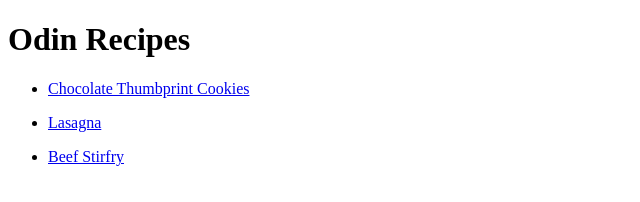
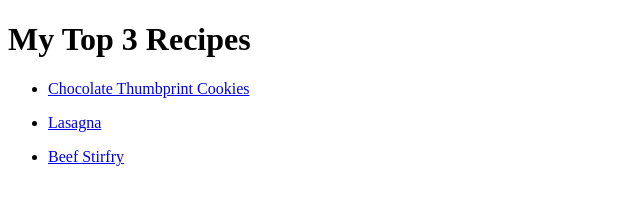
Before and after one commit to faseehirfan/odin-recipes, a plain HTML site: page index.html in a window 1280 px wide. Shown: the whole page, without its empty margins (0-640 px from the left). Drawn offline with Linux system fonts and the light colour scheme.

Commit message:
Changed Homepage H1

```diff
--- a/index.html
+++ b/index.html
@@ -6,7 +6,7 @@
 
     </head>
     <body>
-        <h1>Odin Recipes</h1>
+        <h1>My Top 3 Recipes</h1>
         <ul>
             <li><p><a href="recipes/choc-cookies.html">Chocolate Thumbprint Cookies</a></p></li>
             <li><p><a href="recipes/lasagna.html">Lasagna</a></p></li>
```
